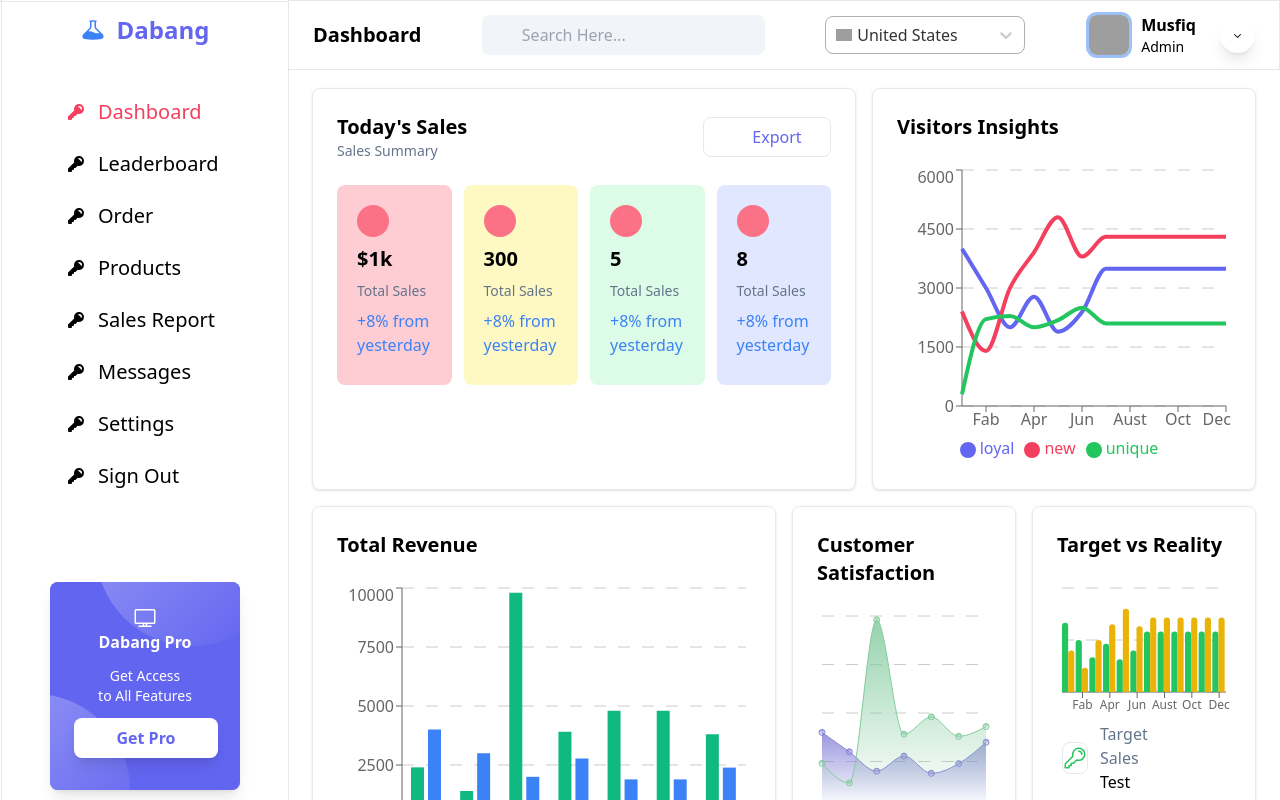
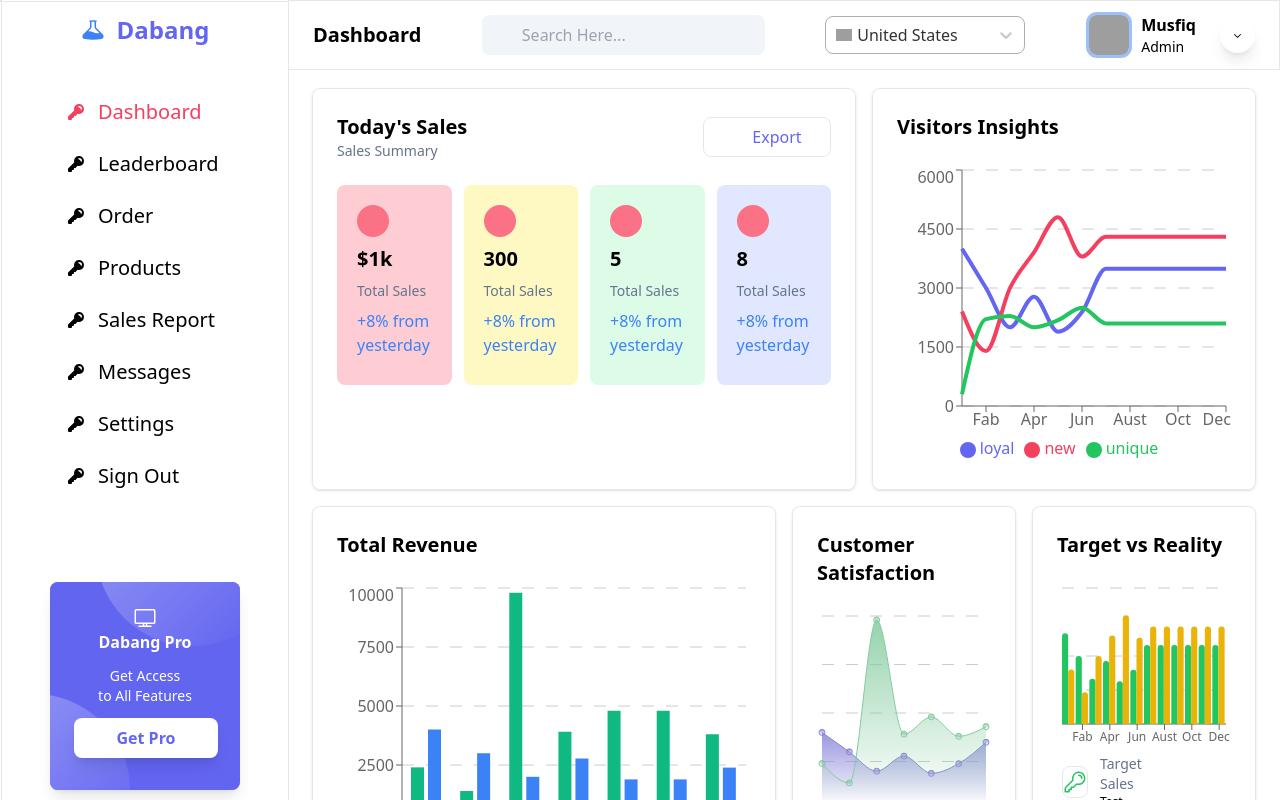
Before and after one commit to masudrahman-dev/sales-dashboard, a React (Vite) app: page /a/dashboard in a window 1280 px wide. Built offline with nearby package versions, Linux system fonts and the light colour scheme; grey boxes are pictures that could not be loaded; some icons are missing.

Commit message:
fixed target vs reality legend text

```diff
--- a/src/sales-dashboard/dashboard-content/target-vs-reality/index.tsx
+++ b/src/sales-dashboard/dashboard-content/target-vs-reality/index.tsx
@@ -110,9 +110,9 @@ const renderLegend = (props) => {
                     })}
                   />
                 </span>
-                <p className="text-start">
-                  <p className="text-slate-500">{entry.value} Sales</p>
-                  <p>Test</p>
+                <p className="text-start w-full">
+                  <p className="text-slate-500 text-sm">{entry.value} Sales</p>
+                  <p className="text-xs">Test</p>
                 </p>
               </div>
               <p
```
